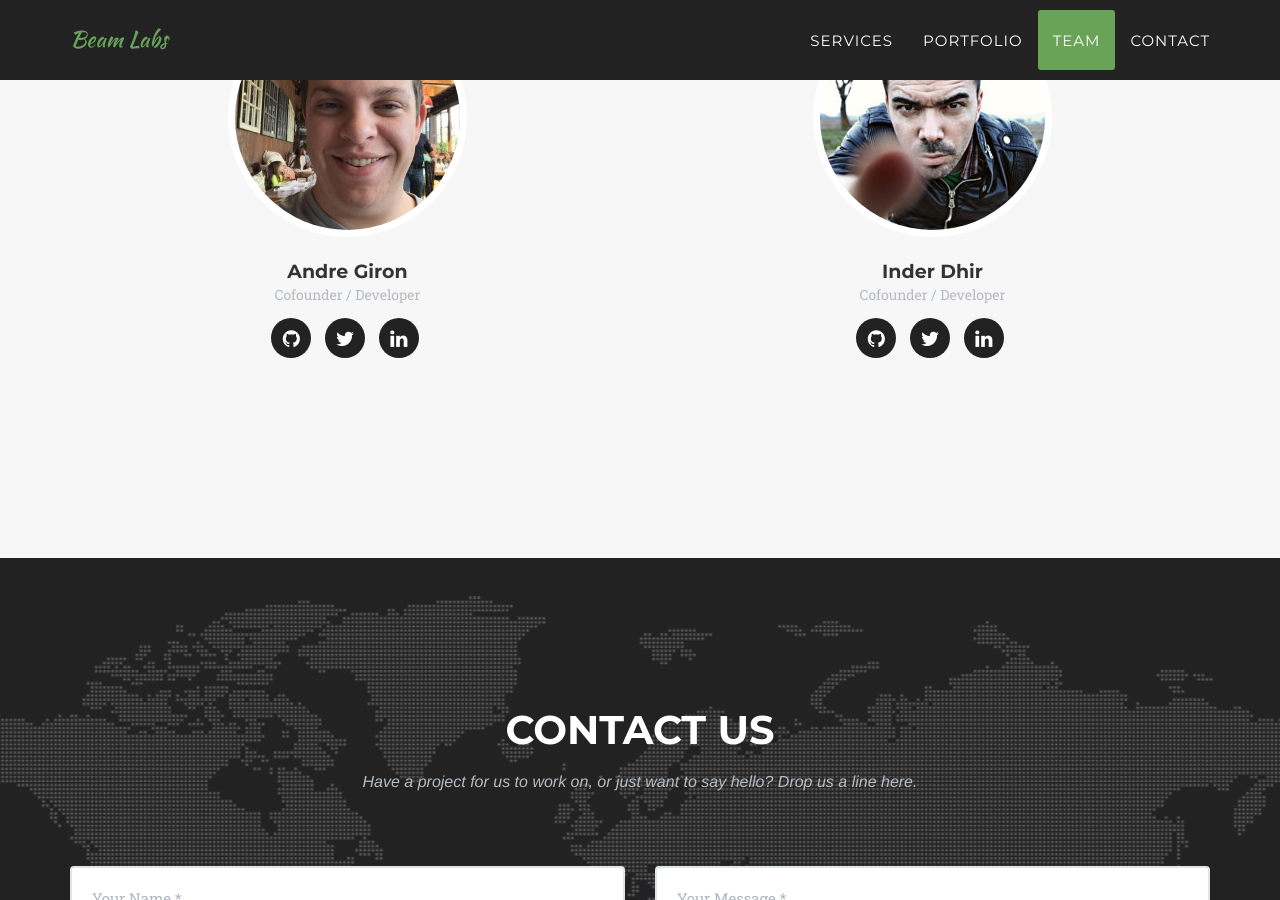
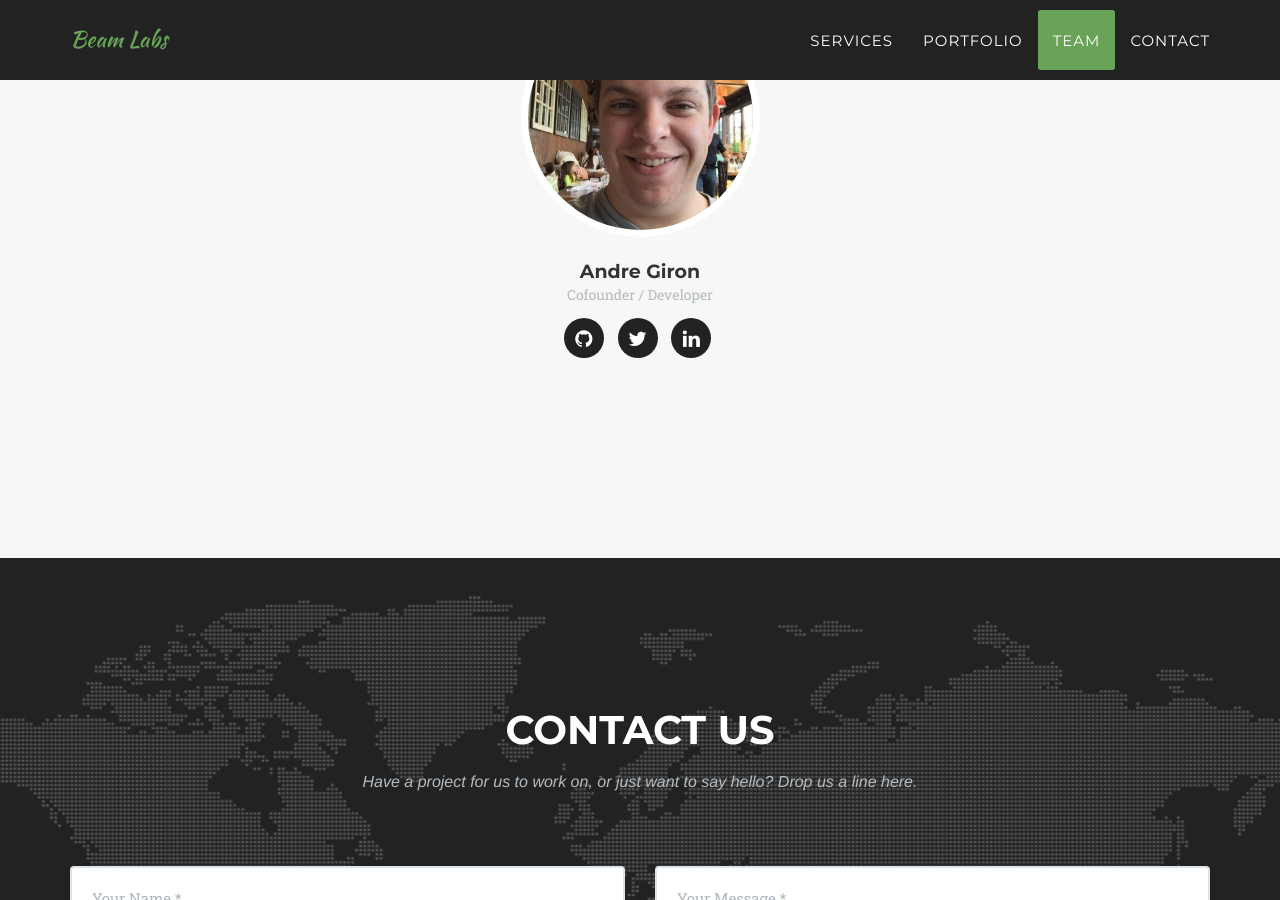
Before and after one commit to BeamLabs/beam-landing-page, a Jekyll site: the page built from index.html, in a window 1280 px wide and 900 px high, scrolled down 3081 px. Built offline with Jekyll 4.4.1, drawn with Linux system fonts in a browser that asks for light colours; some web fonts are replaced.

Commit message:
Update team.

```diff
--- a/_config.yml
+++ b/_config.yml
@@ -20,17 +20,6 @@ people:
     - title: linkedin
       url: https://www.linkedin.com/in/andre-giron-bb921943
 
-- name: Inder Dhir
-  pic: 2
-  position: Cofounder / Developer
-  social:
-    - title: github
-      url: https://github.com/inderdhir
-    - title: twitter
-      url: https://twitter.com/inderdhir03
-    - title: linkedin
-      url: https://www.linkedin.com/in/inder-dhir-862a7077
-
 # Social networks usernames (many more available: google-plus, flickr, dribbble, pinterest, instagram, tumblr, linkedin, etc.)
 social:
   - title: github
--- a/_includes/team.html
+++ b/_includes/team.html
@@ -9,7 +9,7 @@
             </div>
             <div class="row">
                 {% for member in site.people %}
-                <div class="col-sm-6">
+                <div class="col-sm-12">
                     <div class="team-member">
                         <img src="img/team/{{ member.pic }}.jpg" class="img-responsive img-circle" alt="">
                         <h4>{{ member.name }}</h4>
```
